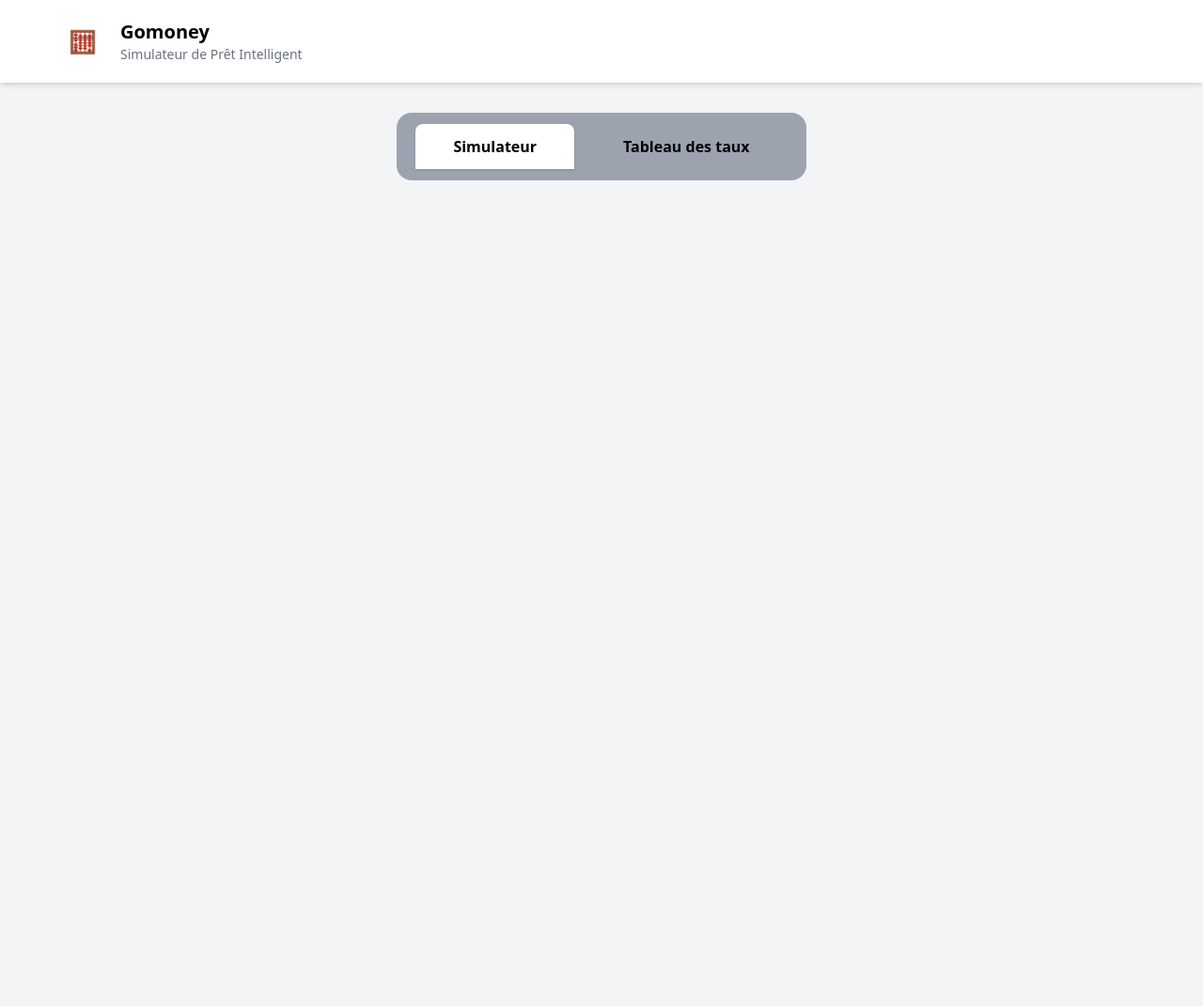
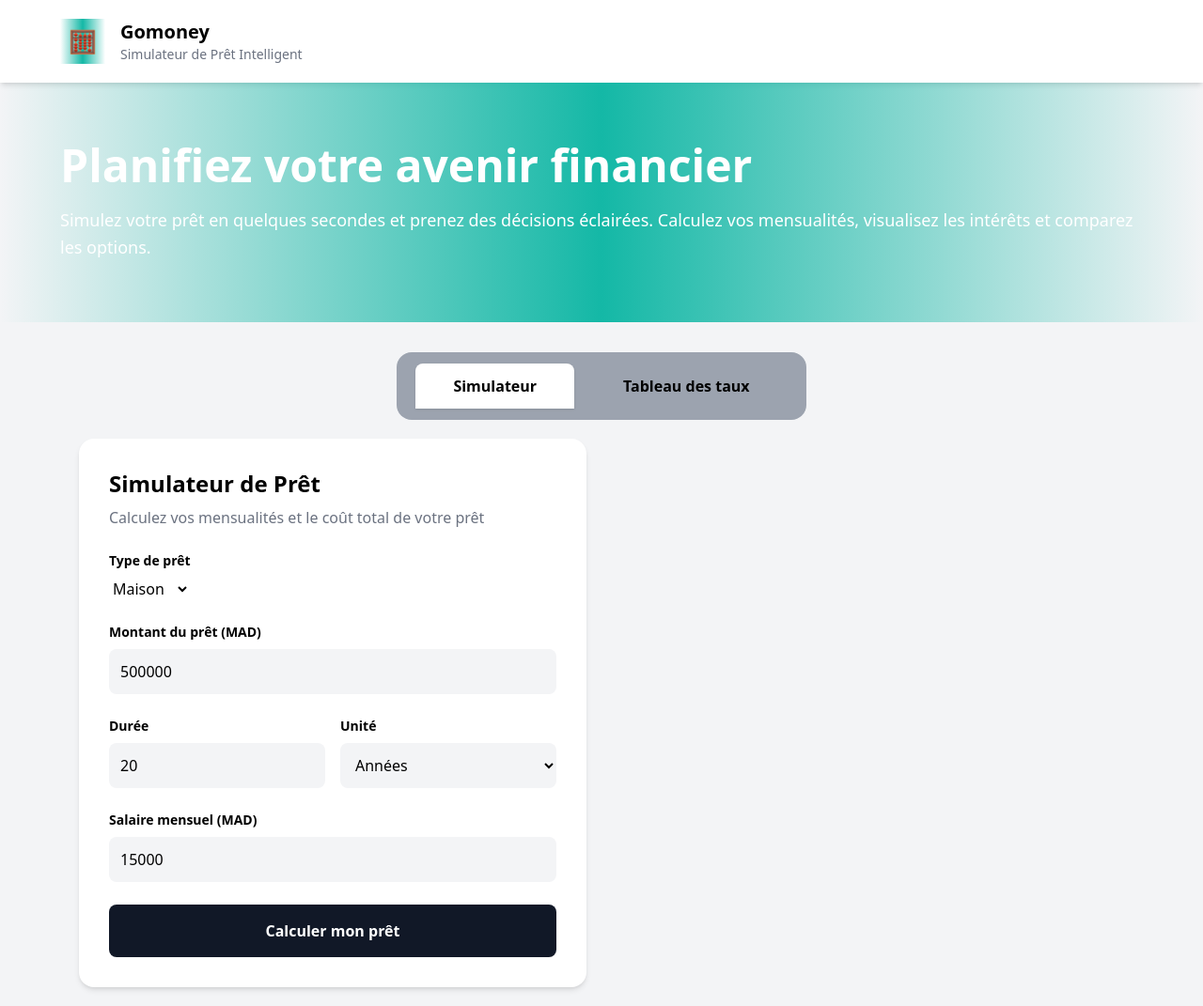
Before and after one commit to yaakoub0tair/Gomoney-Simulateur-de-Pr-t-Interactif, a website built with Vite: page brief 4/index.html in a window 1280 px wide. Shown: the whole page at 94% size. Before the commit the page ends 800 px from the top, so only its background shows below. Built offline with nearby package versions, Linux system fonts and the light colour scheme.

Commit message:
main container

```diff
--- a/brief 4/index.html
+++ b/brief 4/index.html
@@ -12,18 +12,82 @@
     <!-- HEADER -->
     <header class="bg-white shadow-md p-5">
       <div class="max-w-6xl mx-auto flex items-center gap-4">
-        <div class="w-12 h-12 bg-linear-to-tr from-teal-500 to-blue-600 rounded-xl flex items-center justify-center text-2xl">🧮</div>
+        <div class="w-12 h-12 bg-gradient-to-r from-emerald-500 via-teal-500 to-blue-600rounded-xl flex items-center justify-center text-2xl">🧮</div>
         <div>
           <h1 class="text-xl font-bold">Gomoney</h1>
           <p class="text-gray-500 text-sm ">Simulateur de Prêt Intelligent</p>
         </div>
       </div>
     </header>
+    <!-- Hero section -->
+    <section class="bg-gradient-to-r from-emerald-500 via-teal-500 to-blue-600 text-white py-16 px-5 text-left">
+      <div class="max-w-6xl mx-auto">
+        <h1 class="text-4xl md:text-5xl font-bold mb-5">Planifiez votre avenir financier</h1>
+        <p class="text-lg leading-relaxed">
+          Simulez votre prêt en quelques secondes et prenez des décisions éclairées.
+          Calculez vos mensualités, visualisez les intérêts et comparez les options.
+        </p>
+      </div>
+    </section>
+
      <!-- TABS -->
      <div class="max-w-6xl mx-auto mt-8 px-5 flex flex-wrap gap-3 bg-gray-400 w-fit rounded-2xl p-3">
       <button class="px-10 py-3 bg-white rounded-t-lg font-bold shadow">Simulateur</button>
       <button class="px-10 py-3 rounded-t-lg font-bold transition">Tableau des taux</button>
     </div>
+    <!-- MAIN CONTAINER -->
+    <main class="max-w-6xl mx-auto p-5 grid md:grid-cols-2 gap-8">
+      <div class="bg-white rounded-2xl p-8 shadow-md">
+        <h2 class="text-2xl font-bold mb-2">Simulateur de Prêt</h2>
+        <p class="text-gray-500 mb-6">Calculez vos mensualités et le coût total de votre prêt</p>
+
+        <form id="loanForm" class="space-y-6">
+
+          <!-- Type de prêt -->
+          <div>
+            <label class="block font-bold mb-2 text-sm">Type de prêt</label>
+            <select name="loan-type" id="loan-type">
+              <option value="maison">Maison</option>
+              <option value="car">car</option>
+              <option value="personal">personal</option>
+            </select>
+          </div>
+           <!-- Montant -->
+           <div>
+            <label for="amount" class="block font-bold mb-2 text-sm">Montant du prêt (MAD)</label>
+            <input type="number" id="amount" value="500000" required
+              class="w-full p-3 bg-gray-100 rounded-lg focus:outline-none focus:ring-2 focus:ring-emerald-500" />
+          </div>
+
+          <!-- Durée -->
+          <div class="grid grid-cols-2 gap-4">
+            <div>
+              <label for="duration" class="block font-bold mb-2 text-sm">Durée</label>
+              <input type="number" id="duration" value="20" required
+                class="w-full p-3 bg-gray-100 rounded-lg focus:outline-none focus:ring-2 focus:ring-emerald-500" />
+            </div>
+            <div>
+              <label class="block font-bold mb-2 text-sm">Unité</label>
+              <select class="w-full p-3 bg-gray-100 rounded-lg">
+                <option>Années</option>
+              </select>
+            </div>
+          </div>
+
+          <!-- Salaire -->
+          <div>
+            <label for="salary" class="block font-bold mb-2 text-sm">Salaire mensuel (MAD)</label>
+            <input type="number" id="salary" value="15000" required
+              class="w-full p-3 bg-gray-100 rounded-lg focus:outline-none focus:ring-2 focus:ring-emerald-500" />
+          </div>
+
+          <button type="submit" id="submitBtn"
+            class="w-full py-4 bg-gray-900 text-white rounded-lg font-bold hover:bg-gray-800 transition">
+            Calculer mon prêt
+          </button>
+        </form>
+      </div>
+
 
 
   </body>
```
